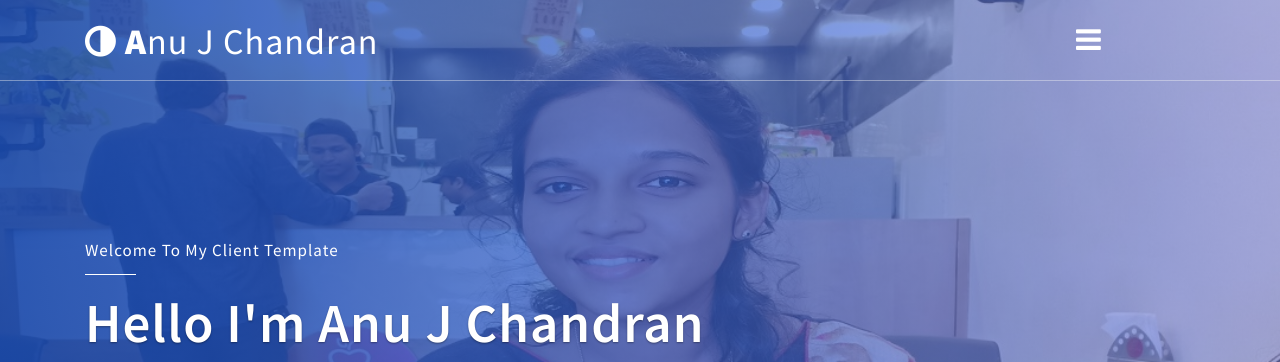
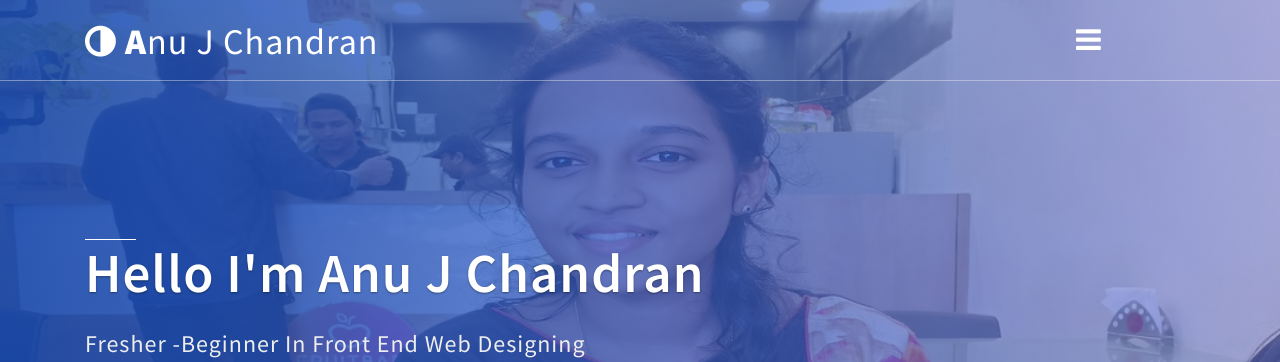
Before and after one commit to Anu-53/ANU-J-CHANDRAN-static-web-site, a plain HTML site: page index.html in a window 1280 px wide. Shown: the top 362 px of the page. Drawn offline with Linux system fonts and the light colour scheme.

Commit message:
final submit

```diff
--- a/index.html
+++ b/index.html
@@ -75,7 +75,7 @@ Smartphone Compatible web template, free webdesigns for Nokia, Samsung, LG, Sony
 		<div class="row">
 			<div class="col-lg-7 bnr-txt-w3pvt">
 				<div class="bnr-w3pvt-txt mt-sm-5">
-					<h6>Welcome to my Client template</h6>
+					<h6></h6>
 					<h2>Hello <span>I'm Anu J Chandran</span></h2>
 					<br><h4> fresher -Beginner in front end web Designing</h4>
 					<p class="mt-4"></p>
```
